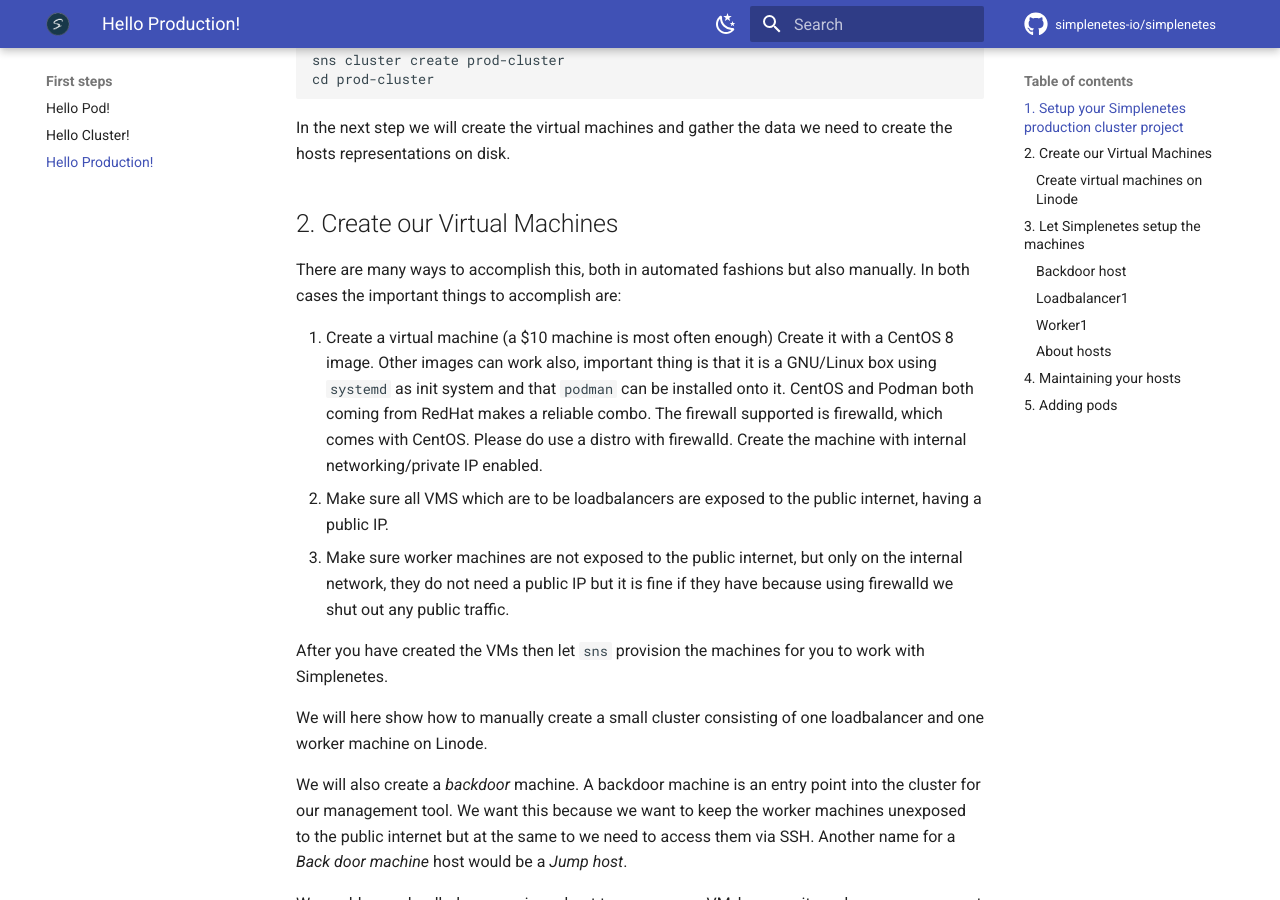
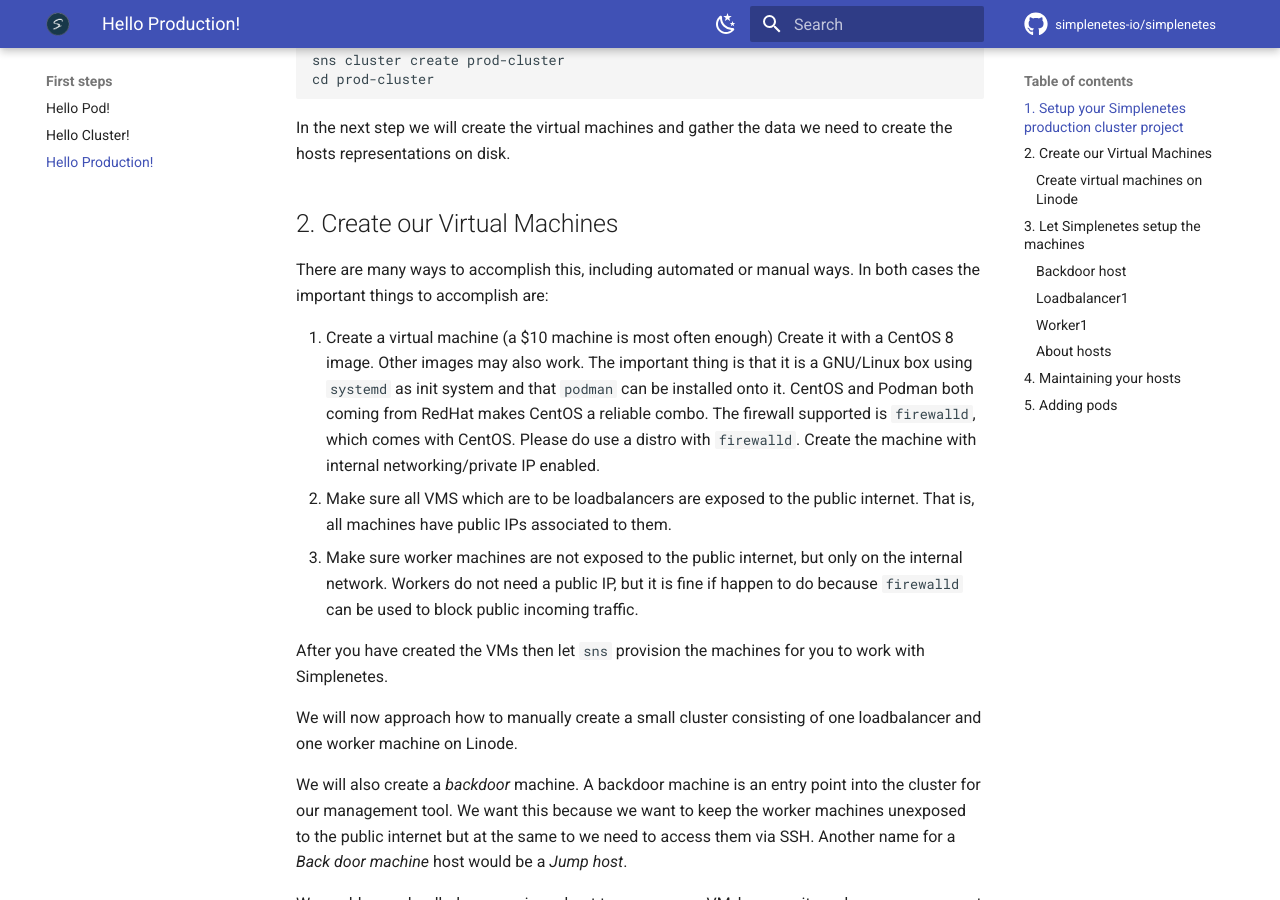
Before and after one commit to simplenetes-io/simplenetes_io, an MkDocs documentation site: the page built from docs/PROVISIONING.md, in a window 1280 px wide and 900 px high, scrolled down 576 px. Built offline with MkDocs 1.6.1 and Material for MkDocs 9.7.7, drawn with Linux system fonts in a browser that asks for light colours; comment, search, counter and statistics services are not loaded; some of the changed text lies outside the part shown.

Commit message:
Formatting and text improvements to letsencrypt, provisioning and registry documentation

````diff
--- a/docs/PROVISIONING.md
+++ b/docs/PROVISIONING.md
@@ -18,20 +18,19 @@ cd prod-cluster
 In the next step we will create the virtual machines and gather the data we need to create the hosts representations on disk.
 
 ## 2. Create our Virtual Machines
-There are many ways to accomplish this, both in automated fashions but also manually. In both cases the important things to accomplish are:
+There are many ways to accomplish this, including automated or manual ways. In both cases the important things to accomplish are:
 
 1.  Create a virtual machine (a $10 machine is most often enough)
-    Create it with a CentOS 8 image. Other images can work also, important thing is that it is a GNU/Linux box using `systemd` as init system and that `podman` can be installed onto it.
-    CentOS and Podman both coming from RedHat makes a reliable combo.
-    The firewall supported is firewalld, which comes with CentOS. Please do use a distro with firewalld.
+    Create it with a CentOS 8 image. Other images may also work. The important thing is that it is a GNU/Linux box using `systemd` as init system and that `podman` can be installed onto it.
+    CentOS and Podman both coming from RedHat makes CentOS a reliable combo.
+    The firewall supported is `firewalld`, which comes with CentOS. Please do use a distro with `firewalld`.
     Create the machine with internal networking/private IP enabled.
-2.  Make sure all VMS which are to be loadbalancers are exposed to the public internet, having a public IP.
-3.  Make sure worker machines are not exposed to the public internet, but only on the internal network, they do not need a public IP but it is fine if they have because using firewalld
-    we shut out any public traffic.
+2.  Make sure all VMS which are to be loadbalancers are exposed to the public internet. That is, all machines have public IPs associated to them.
+3.  Make sure worker machines are not exposed to the public internet, but only on the internal network. Workers do not need a public IP, but it is fine if happen to do because `firewalld` can be used to block public incoming traffic.
 
 After you have created the VMs then let `sns` provision the machines for you to work with Simplenetes.
 
-We will here show how to manually create a small cluster consisting of one loadbalancer and one worker machine on Linode.
+We will now approach how to manually create a small cluster consisting of one loadbalancer and one worker machine on Linode.
 
 We will also create a  _backdoor_ machine. A backdoor machine is an entry point into the cluster for our management tool. We want this because we want to keep the worker machines unexposed to the public internet but at the same to we need to access them via SSH. Another name for a _Back door machine_ host would be a _Jump host_.
 
@@ -88,7 +87,8 @@ It is possible to replace the host keys at any time in case you want to have the
 sns host register backdoor --address=<PubIP-Backdoor>
 ```
 
-If you were provided with an already existing superuser with a keyfile you will not set it up here again, otherwise do that now:
+If you were provided with an already existing superuser with a keyfile you will not set it up here again. In this case, skip the following step.
+Otherwise, proceed with that now:
 
 Add the `--root-keyfile=path` if the root login uses a key instead of password.
 
@@ -104,7 +104,7 @@ Now we disable root login, using the super user accounts.
 sns host setup disableroot backdoor
 ```
 
-Configure firewalld on the host, but skip setting up things which is irrelevant to the backdoor.
+Configure `firewalld` on the host, but skip setting up things which is irrelevant to the backdoor.
 ```sh
 sns host setup install backdoor --skip-podman --skip-systemd
 ```
````
Also changed, not shown: other parts of docs/PROVISIONING.md (+4 -4 lines), docs/LETSENCRYPT.md (+5 -5 lines), docs/REGISTRY.md (+6 -6 lines).
